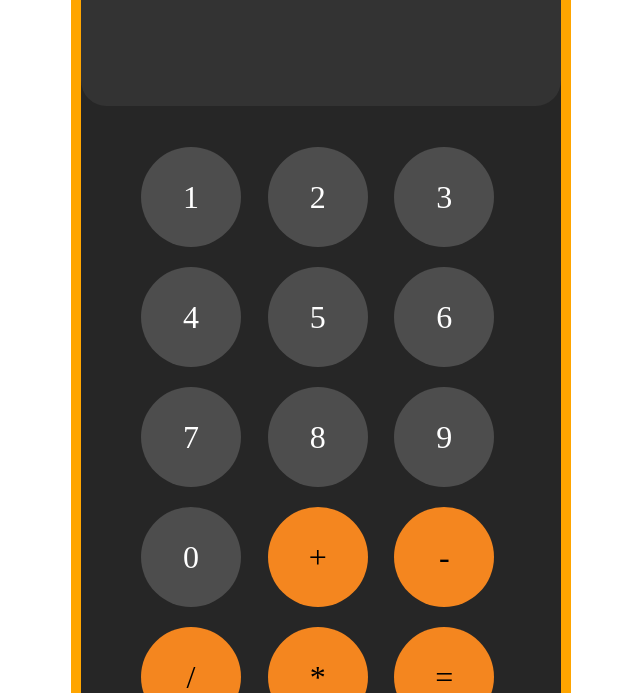
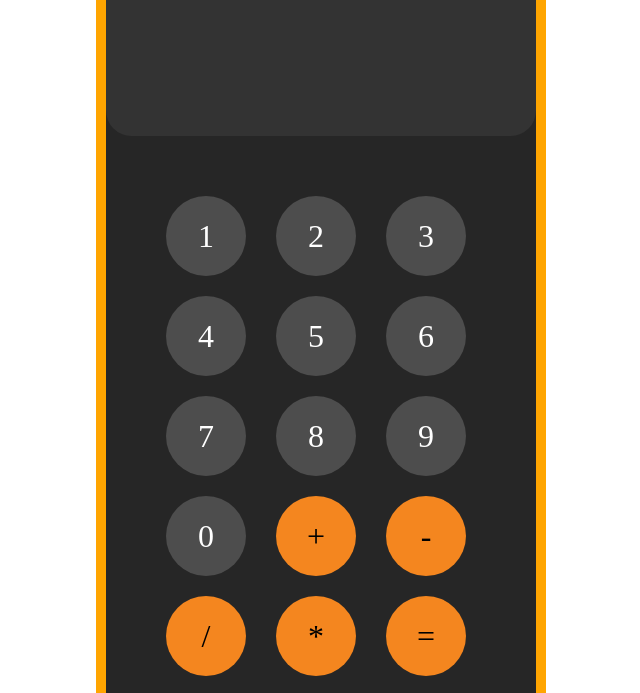
Before and after one commit to ittou-shura/ittou-shura, a plain HTML site: page index.html in a window 1280 px wide. Shown: the top 693 px of the page, without its empty margins (319-959 px from the left). Drawn offline with Linux system fonts and the light colour scheme.

Commit message:
Update styles.css

```diff
--- a/styles.css
+++ b/styles.css
@@ -10,8 +10,8 @@
     position: relative;
     /* display:flex; */
     background-color: hsl(0, 0%, 15%);;
-    width: 500px;
-    height: 1000px;
+    width: 450px;
+    height: 900px;
     left:50vw;
     top:50vh;
     transform: translate(-50%,-50%);
@@ -33,7 +33,7 @@
 .button-cont{
     position: relative;
     padding:50px;
-    padding-top:31px;
+    /* padding-top:31px; */
     display:grid;
     align-items: center;
     grid-template-columns: auto auto auto;
@@ -44,8 +44,8 @@
     display: flex;
     align-items: center;
     justify-content: center;
-    width:100px;
-    height:100px;
+    width:80px;
+    height:80px;
     border-radius:50%;
     text-align: center;
     color:white;
```
